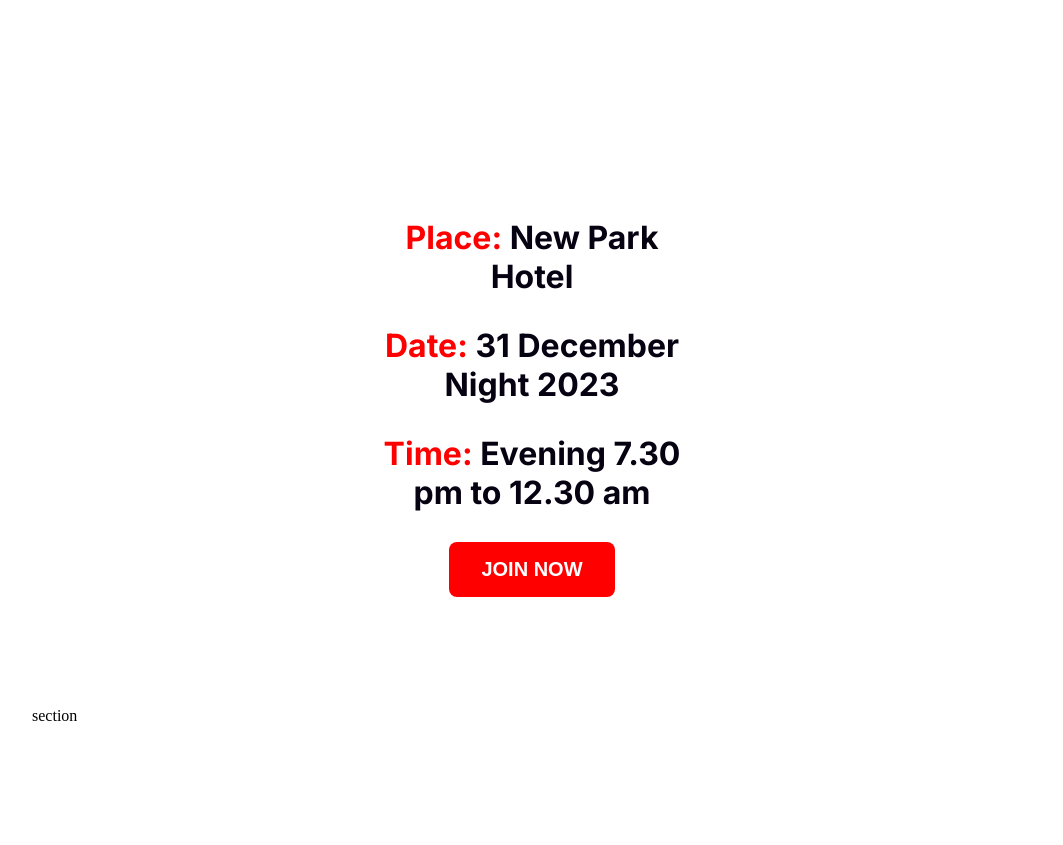
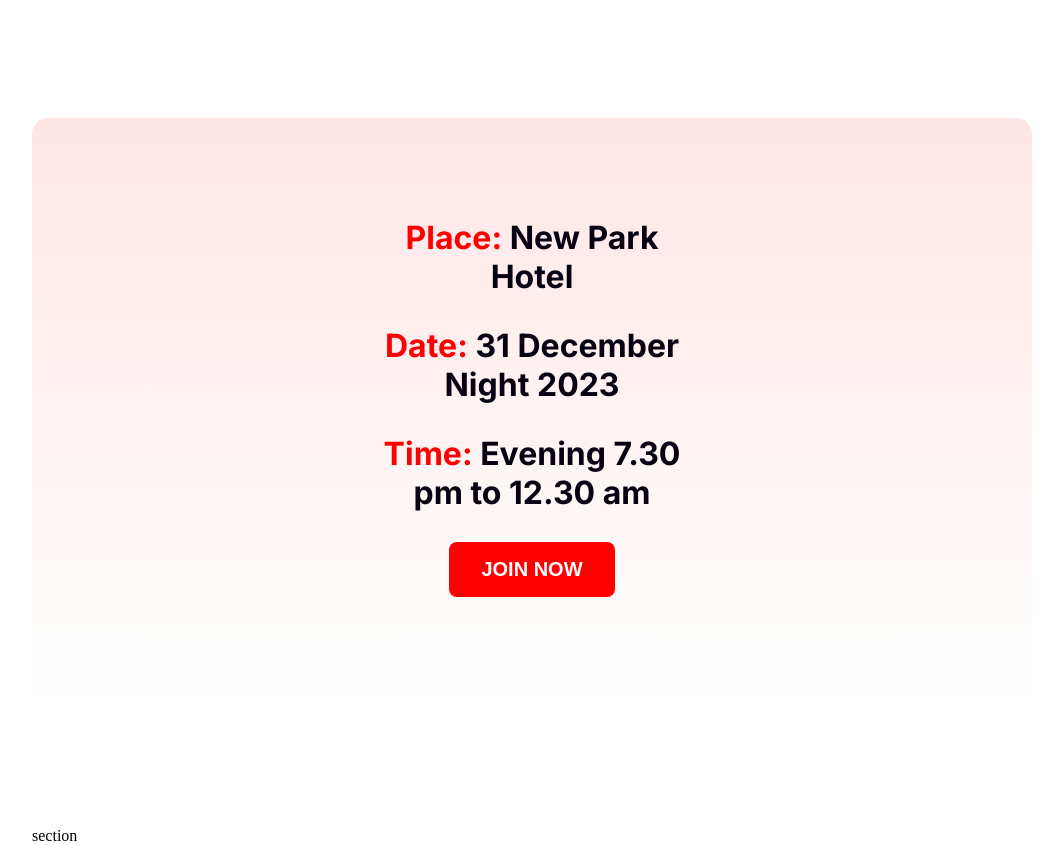
Before and after one commit to Azizulislamch/new-year-offer-landing-page, a plain HTML site: page index.html in a window 1280 px wide. Shown: the part 2422-3267 px from the top of the page, without its empty margins (108-1171 px from the left). Before the commit the page ends 3147 px from the top, so only its background shows below. Drawn offline with Linux system fonts and the light colour scheme.

Commit message:
add bg at section three

```diff
--- a/styles/style.css
+++ b/styles/style.css
@@ -137,6 +137,13 @@
 
 /* Section three */
 
+.three {
+    background: linear-gradient(to top,
+    #FF0000 0%, transparent 0%, #FF0000 1000%);
+    border-radius: 16px;
+    margin-bottom: 120px;
+}
+
 section .three {
     text-align: center;
     margin-bottom: 120px;
```
